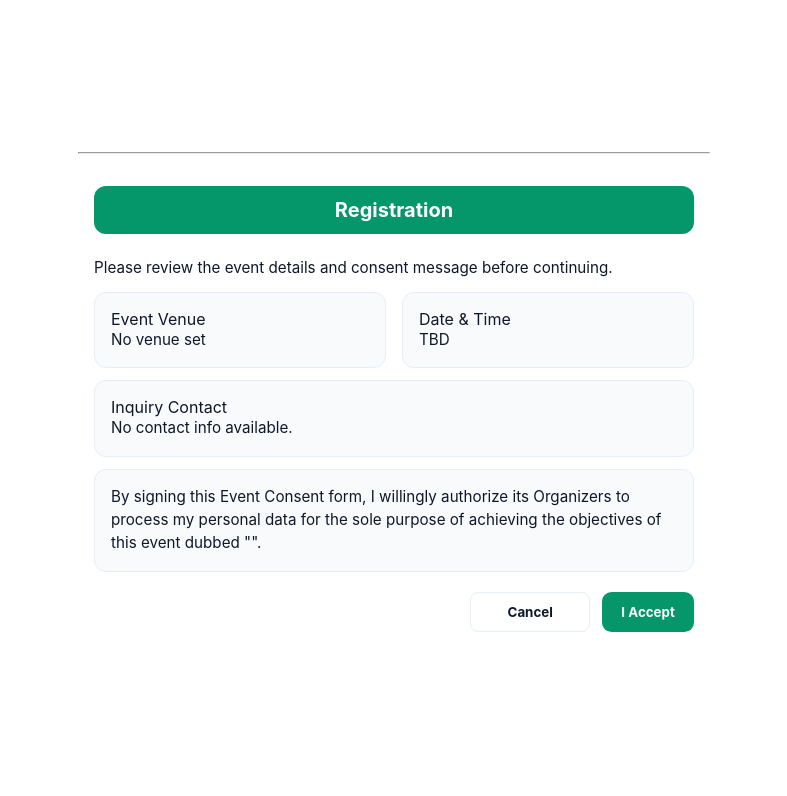
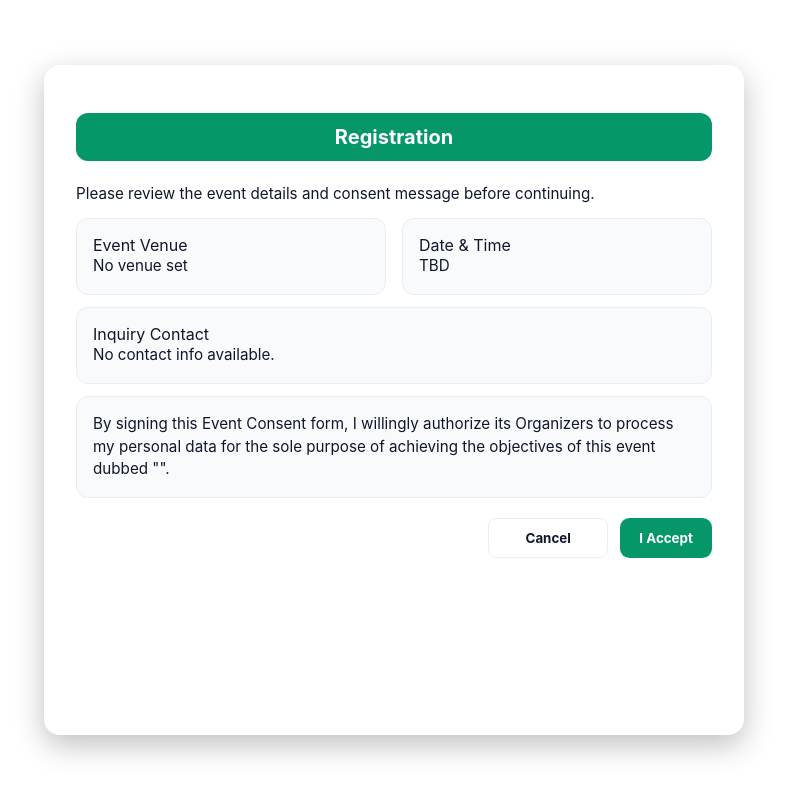
Before and after one commit to SHAINAMODESTO/asc-event, a React (Vite) app: page /registration in a window 1280 px wide. Shown: the top 796 px of the page, without its empty margins (246-1033 px from the left). Built offline with nearby package versions, Linux system fonts and the light colour scheme.

Commit message:
Updated RegForm

```diff
--- a/package.json
+++ b/package.json
@@ -32,6 +32,6 @@
     "globals": "^17.6.0",
     "postcss": "^8.5.15",
     "tailwindcss": "^4.3.1",
-    "vite": "^8.0.12"
+    "vite": "^8.1.0"
   }
 }
--- a/src/components/Registration.css
+++ b/src/components/Registration.css
@@ -1,5 +1,28 @@
+.registration-page{
+  display: flex;
+  width: 800px;
+  border: 1px solid #059669;
+  justify-content: center;
+  align-items: center;
+  min-height: 100vh;
+  background-color: #f3f4f6; /* light gray background */
+  padding: 1rem;
+}
+.reg-form {
+  display: flex;
+  flex-direction: column;
+  gap: 1rem;
+  width: 700px;
+  max-width: 700px; /* limit form width */
+  background-color: #ffffff; /* white background for the form */
+  padding: 2rem;
+  border-radius: 1rem;
+  box-shadow: 0 10px 30px rgba(0, 0, 0, 0.25);
+}
+
+
 .consent-modal-overlay {
-  position: flex;
+  position: fixed;
   inset: 0;
   display: flex;
   align-items: center;
@@ -12,10 +35,13 @@
 /* MODAL CONTAINER (FIXED RESPONSIVENESS) */
 
  .consent-modal {
-  width: 90vw;
-  max-width: 600px;
-  max-height: 90vh;
+  width: 700px;        /* fixed width */
+  height: 670px;       /* fixed height */
+  background: white;
   border-radius: 1rem;
+  padding: 2rem;
+  /* overflow-y: auto; */
+  box-shadow: 0 10px 30px rgba(0, 0, 0, 0.25);
 }
 .consent-grid-two {
   display: flex;
@@ -111,18 +137,21 @@
   height: 2.5rem;
   padding: 0 1rem;
   border-radius: 0.5rem;
+  gap: 0.5rem;
 }
 
 /* Submit */
 .submit {
   background: #059669;
   color: white;
+  gap: 0.5rem;
 }
 
 /* Cancel */
 .cancel {
   background: #f3f4f6;
   color: #0f172a;
+  gap: 0.5rem;
 }
 
 /* =========================
@@ -158,4 +187,66 @@
   .consent-modal h2 {
     font-size: 1.1rem;
   }
+ /* ================= TERMS MODAL ================= */
+
+.terms-overlay {
+  position: fixed;       /* cover the entire viewport */
+  inset: 0;              /* shorthand for top/right/bottom/left: 0 */
+  background: rgba(0, 0, 0, 0.5); /* dimmed background */
+  display: flex;
+  align-items: center;
+  justify-content: center;
+  z-index: 9999;         /* ensure it sits above form */
+  padding: 1rem;
 }
+
+.terms-modal {
+  background: #ffffff;
+  width: 100%;
+  max-width: 600px;      /* modal width */
+  max-height: 80vh;      /* prevent overflow */
+  border-radius: 0.75rem;
+  padding: 1.5rem;
+  box-shadow: 0 10px 30px rgba(0, 0, 0, 0.25);
+  display: flex;
+  flex-direction: column;
+}
+
+.terms-content {
+  font-size: 0.95rem;
+  color: #374151;        /* gray-700 */
+  line-height: 1.5;
+  overflow-y: auto;
+  margin-top: 0.5rem;
+}
+
+.terms-close {
+  margin-top: 1rem;
+  align-self: flex-end;
+  background: #059669;   /* green tone */
+  color: #ffffff;
+  border: none;
+  padding: 0.6rem 1.2rem;
+  border-radius: 0.5rem;
+  font-weight: 600;
+  cursor: pointer;
+  transition: background-color 0.2s ease;
+}
+
+.terms-close:hover {
+  background: #047857;   /* darker green on hover */
+}
+
+/* ================= RESPONSIVE ================= */
+
+@media (max-width: 480px) {
+  .terms-modal {
+    max-width: 95vw;
+    padding: 1rem;
+  }
+
+  .terms-content {
+    font-size: 0.85rem;
+  }
+}
+}
--- a/src/components/Registration.jsx
+++ b/src/components/Registration.jsx
@@ -24,6 +24,7 @@ const Register = () => {
     eventConsentMessage = `By signing this Event Consent form, I willingly authorize its Organizers to process my personal data for the sole purpose of achieving the objectives of this event dubbed "${eventName}".`,
     eventFormInstructions = "Please fill out all required information",
     eventDescription = "Please fill out all required information",
+    banner = "",
   } = location.state || {};
 
   const navigateHome = () => navigate("/", { replace: true });
@@ -34,21 +35,35 @@ const Register = () => {
       : eventFormInstructions;
 
   return (
-    <div className="min-h-screen flex items-center justify-center px-4">
-      <div className="w-full max-w-5xl bg-white border-2 border-green-500 rounded-xl shadow-lg p-8">
+    <div className="registration-page">
+      <div className="modal-container">
 
         <hr className="my-6 border-green-300" />
 
-        {/* ✅ ONLY SHOW AFTER CONSENT */}
+        {/* ================= AFTER CONSENT ================= */}
         {consentAccepted && (
           <div className="text-center mb-8">
+
+            {/* ✅ BANNER ADDED HERE */}
+            {banner && (
+              <div className="mb-4">
+                <img
+                  src={banner}
+                  alt="Event Banner"
+                  className="w-full max-h-[250px] object-cover rounded-lg"
+                />
+              </div>
+            )}
+
             <h1 className="text-3xl font-bold text-gray-800">
               {eventName + " Registration Form"}
             </h1>
+
             <p className="text-gray-500 mt-2">{headerText}</p>
 
             <div className="mt-4 text-sm text-slate-600">
               {eventVenue && <p>Venue: {eventVenue}</p>}
+
               {(eventStart || eventEnd) && (
                 <p>
                   Date:{" "}
@@ -132,7 +147,7 @@ const Register = () => {
           </div>
         ) : (
           /* ================= REGISTRATION FORM ================= */
-          <form className="space-y-6">
+          <form className="reg-form" onSubmit={(e) => e.preventDefault()}>
 
             {fields.map((field, index) => (
               <div key={index}>
@@ -170,13 +185,18 @@ const Register = () => {
               </fieldset>
             )}
 
+            <br />
+
             {/* CONSENT CHECK */}
             <div className="bg-gray-50 p-4 text-xs text-gray-700">
               <label className="flex items-start gap-2">
                 <input type="checkbox" className="mt-1" />
                 <p>
-                <strong>FURTHER, I HEREBY ACKNOWLEDGE</strong> that I have read and understood the Privacy Notice and agree thereto as well.
-                <br />I give my consent to collect, use and process my personal information. I understand that my consent does not preclude the existence of other <br></br>lawful bases for processing personal data, and does not waive any of my rights under the Data Privacy Act of 2012 and other applicable laws.
+                  <strong>
+                    I acknowledge that I have read and understood
+                    <br />
+                    the Privacy Notice and agree thereto as well.
+                  </strong>
                 </p>
               </label>
             </div>
@@ -191,6 +211,7 @@ const Register = () => {
 
           </form>
         )}
+
       </div>
     </div>
   );
```
Also changed, not shown: 1 other file (tests, documents, lock files or other folders). Lines whose indentation alone changed are shown as unchanged.
